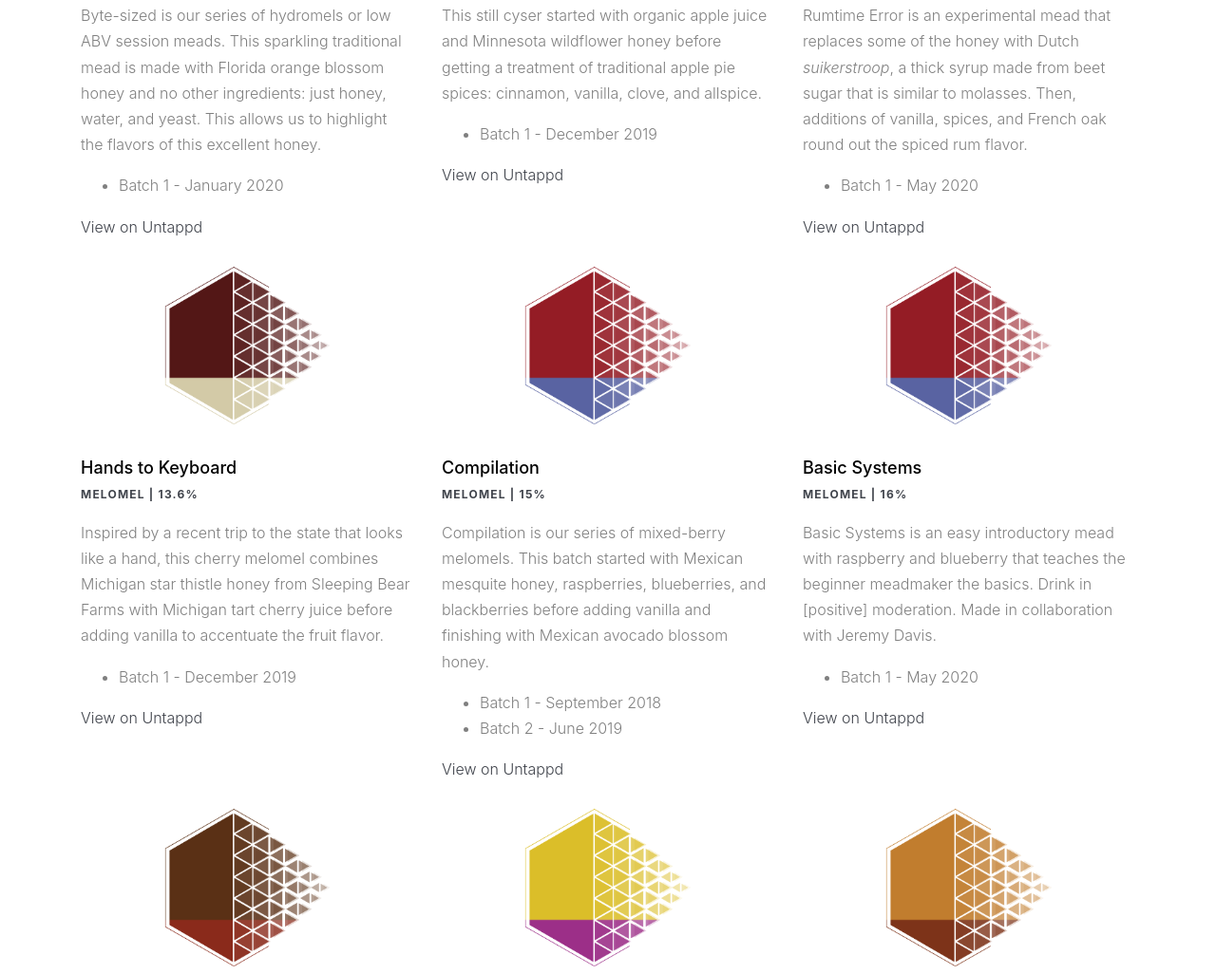
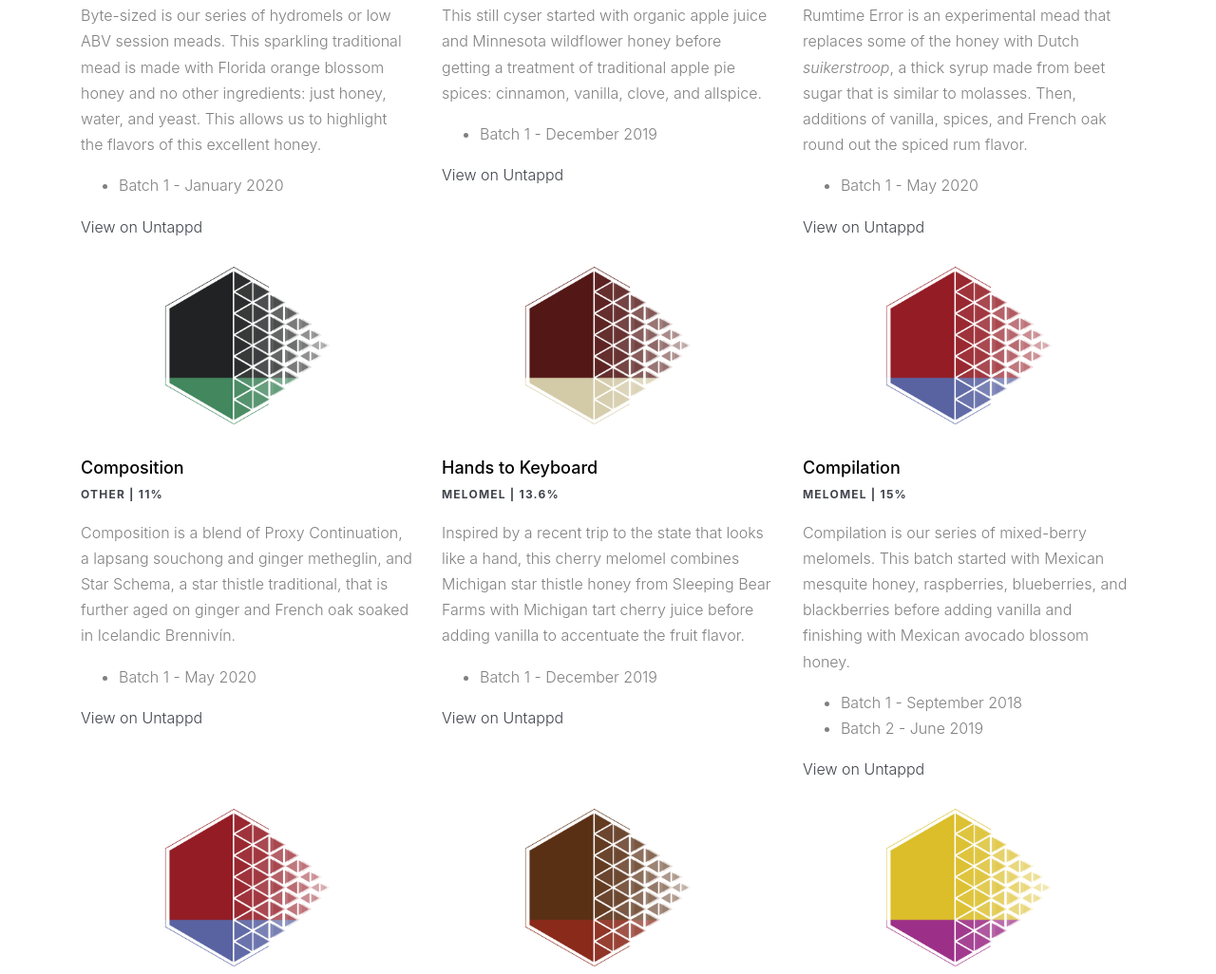
Before and after one commit to stacktracemead/stacktracemead.github.io, a plain HTML site: page index.html in a window 1280 px wide. Shown: the part 2720-3746 px from the top of the page at 95% size. Drawn offline with Linux system fonts and the light colour scheme; a script that the page names is missing; files whose address does not match are found by name.

Commit message:
Composition

```diff
--- a/index.html
+++ b/index.html
@@ -331,6 +331,32 @@
               </div>
             </div>
 
+            <!-- Composition -->
+            <div class="col-lg-4 col-md-6 mb-4">
+              <div class="person">
+                <div class="bio-img">
+                  <img src="images/meads/composition.png" alt="Image" class="img-fluid" />
+                </div>
+                <h2>Composition</h2>
+                <span class="sub-title d-block mb-3">Other | 11%</span>
+                <p>
+                  Composition is a blend of Proxy Continuation, a lapsang souchong and ginger metheglin,
+                  and Star Schema, a star thistle traditional, that is further aged on ginger and
+                  French oak soaked in Icelandic Brennivín.
+                </p>
+                <ul>
+                  <li>Batch 1 - May 2020</li>
+                </ul>
+                <div>
+                  <a
+                    href="https://untappd.com/b/stack-trace-mead-composition/3798399"
+                    target="_blank"
+                    >View on Untappd</a
+                  >
+                </div>
+              </div>
+            </div>
+
             <!-- Hands to Keyboard -->
             <div class="col-lg-4 col-md-6 mb-4">
               <div class="person">
@@ -398,7 +424,7 @@
                   collaboration with Jeremy Davis.
                 </p>
                 <ul>
-                  <li>Batch 1 - May 2020</li>
+                  <li>Batch 1 - June 2020</li>
                 </ul>
                 <div>
                   <a
```
Also changed, not shown: images/meads/composition.png (added).
